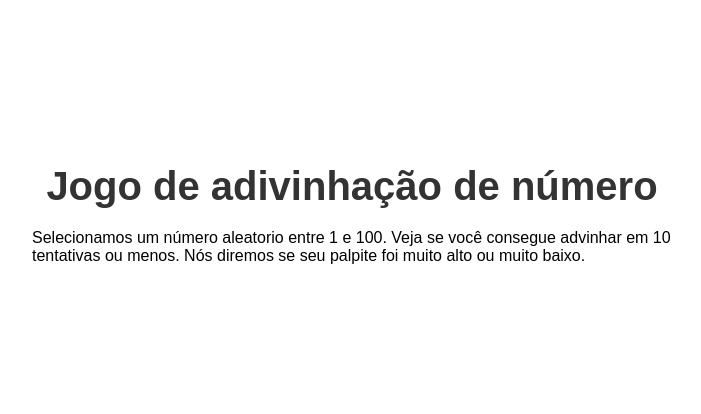
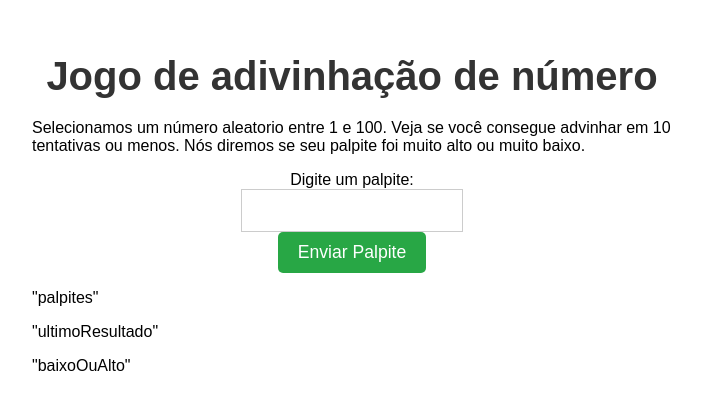
Before and after one commit to joaovsantoscarvalho/jogo-do-numero, a plain HTML site: page index.html in a window 1280 px wide. Shown: the part 191-605 px from the top of the page, without its empty margins (288-989 px from the left). Drawn offline with Linux system fonts and the light colour scheme.

Commit message:
Update index.html

```diff
--- a/index.html
+++ b/index.html
@@ -13,10 +13,17 @@
         Veja se você consegue advinhar em 10 tentativas ou menos.
         Nós diremos se seu palpite foi muito alto ou muito baixo.</p>
 
-        <div class="formulario"></div>
-    <label for=
-        <div class="paragrafoResultados"></div>
+        <div class="formulario">
+            <label for="campoPalpite">Digite um palpite: </label>
+            <input type="number" min="1" max="100" required id="campoPalpite" class="cmapoPalpite">
+            <input type="submit" value="Enviar Palpite" class="envioPalpite">
+        </div>
+        <div class="paragrafosResultados">
+            <p class>"palpites"</p>
+            <p class>"ultimoResultado"</p>
+            <p class>"baixoOuAlto"</p>
+        </div>
 
-    <script srd="main.js"></script>
+    <script src="main.js"></script>
 </body>
 </html>
```
